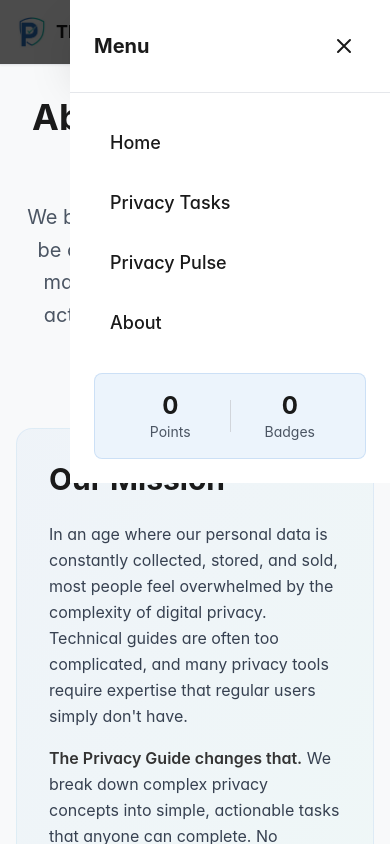
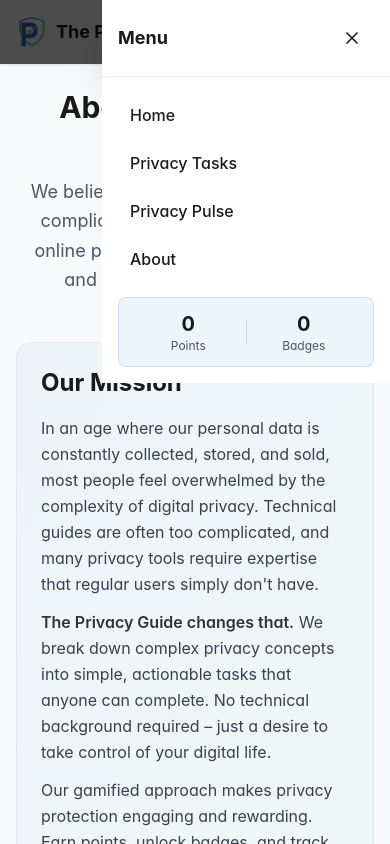
Before and after one commit to mcarlson501/theprivacy.guide, a Next.js app: page /about in a window 390 px wide. Both pictures are taken after a click on the button "Open menu". Shown: the top 844 px of the page. Built offline with nearby package versions, Linux system fonts and the light colour scheme.

Commit message:
Enhance layout and styling across multiple components for improved readability and user experience; adjust spacing, font sizes, and responsive design elements in AboutPage, Home, Header, MobileMenu, and TaskCard components.

```diff
--- a/app/about/page.js
+++ b/app/about/page.js
@@ -5,31 +5,31 @@ export const metadata = {
 
 export default function AboutPage() {
   return (
-    <div className="min-h-screen py-8 bg-calm-off-white dark:bg-dark-bg">
+    <div className="min-h-screen py-6 sm:py-8 bg-calm-off-white dark:bg-dark-bg">
       <div className="max-w-4xl mx-auto px-4 sm:px-6 lg:px-8">
         {/* Hero Section */}
-        <div className="text-center mb-16">
-          <h1 className="text-4xl lg:text-5xl font-bold text-charcoal-gray dark:text-dark-text mb-6">
+        <div className="text-center mb-12 sm:mb-16">
+          <h1 className="text-3xl sm:text-4xl lg:text-5xl font-bold text-charcoal-gray dark:text-dark-text mb-4 sm:mb-6">
             About The Privacy Guide
           </h1>
-          <p className="text-xl text-gray-600 dark:text-gray-300 leading-relaxed">
+          <p className="text-lg sm:text-xl text-gray-600 dark:text-gray-300 leading-relaxed px-2">
             We believe digital privacy shouldn't be complicated. Our mission is to make
             online privacy accessible, actionable, and empowering for everyone.
           </p>
         </div>
 
         {/* Mission Section */}
-        <section className="mb-16">
-          <div className="bg-gradient-to-br from-friendly-blue/5 to-success-teal/5 dark:from-friendly-blue/10 dark:to-success-teal/10 rounded-2xl p-8 border border-friendly-blue/10 dark:border-friendly-blue/20">
-            <h2 className="text-3xl font-bold text-charcoal-gray dark:text-dark-text mb-6">Our Mission</h2>
+        <section className="mb-12 sm:mb-16">
+          <div className="bg-gradient-to-br from-friendly-blue/5 to-success-teal/5 dark:from-friendly-blue/10 dark:to-success-teal/10 rounded-2xl p-6 sm:p-8 border border-friendly-blue/10 dark:border-friendly-blue/20">
+            <h2 className="text-2xl sm:text-3xl font-bold text-charcoal-gray dark:text-dark-text mb-4 sm:mb-6">Our Mission</h2>
             <div className="prose prose-lg max-w-none">
-              <p className="text-gray-700 dark:text-gray-300 leading-relaxed mb-4">
+              <p className="text-gray-700 dark:text-gray-300 leading-relaxed mb-3 sm:mb-4">
                 In an age where our personal data is constantly collected, stored, and sold,
                 most people feel overwhelmed by the complexity of digital privacy. Technical
                 guides are often too complicated, and many privacy tools require expertise
                 that regular users simply don't have.
               </p>
-              <p className="text-gray-700 dark:text-gray-300 leading-relaxed mb-4">
+              <p className="text-gray-700 dark:text-gray-300 leading-relaxed mb-3 sm:mb-4">
                 <strong>The Privacy Guide changes that.</strong> We break down complex privacy
                 concepts into simple, actionable tasks that anyone can complete. No technical
                 background required – just a desire to take control of your digital life.
@@ -44,9 +44,9 @@ export default function AboutPage() {
         </section>
 
         {/* Values Section */}
-        <section className="mb-16">
-          <h2 className="text-3xl font-bold text-charcoal-gray dark:text-dark-text mb-8 text-center">Our Core Values</h2>
-          <div className="grid md:grid-cols-2 gap-8">
+        <section className="mb-12 sm:mb-16">
+          <h2 className="text-2xl sm:text-3xl font-bold text-charcoal-gray dark:text-dark-text mb-6 sm:mb-8 text-center">Our Core Values</h2>
+          <div className="grid md:grid-cols-2 gap-6 sm:gap-8">
             <div className="card">
               <div className="flex items-center mb-4">
                 <div className="bg-friendly-blue/10 dark:bg-friendly-blue/20 w-12 h-12 rounded-full flex items-center justify-center mr-4">
--- a/components/Header.js
+++ b/components/Header.js
@@ -2,11 +2,16 @@
 
 import Link from 'next/link';
 import Image from 'next/image';
+import { useState, useEffect } from 'react';
 import { useProgress } from '../context/ProgressContext';
 import { getPrivacyLevel } from '../lib/levels';
 import MobileMenu from './MobileMenu';
 
 export default function Header() {
+  const [scrollY, setScrollY] = useState(0);
+  const [headerOffset, setHeaderOffset] = useState(0);
+  const [lastScrollY, setLastScrollY] = useState(0);
+
   const { score, badges, completedTasks } = useProgress();
 
   // Use the current actual task count
@@ -15,12 +20,59 @@ export default function Header() {
   const progressPercentage = totalTasks > 0 ? Math.round((completedTasks.length / totalTasks) * 100) : 0;
   const currentLevel = getPrivacyLevel(progressPercentage);
 
+  useEffect(() => {
+    const handleScroll = () => {
+      const currentScrollY = window.scrollY;
+      const scrollDifference = currentScrollY - lastScrollY;
+      const headerHeight = 80; // Approximate header height
+
+      if (currentScrollY <= 0) {
+        // At top of page, header fully visible
+        setHeaderOffset(0);
+      } else {
+        // Calculate new header offset based on scroll direction and momentum
+        let newOffset = headerOffset;
+
+        if (scrollDifference > 0) {
+          // Scrolling down - move header up (hide it)
+          newOffset = Math.min(headerHeight, headerOffset + scrollDifference * 0.8);
+        } else {
+          // Scrolling up - move header down (show it)
+          newOffset = Math.max(0, headerOffset + scrollDifference * 1.2);
+        }
+
+        setHeaderOffset(newOffset);
+      }
+
+      setScrollY(currentScrollY);
+      setLastScrollY(currentScrollY);
+    };
+
+    // Throttle the scroll event for smoother performance
+    let ticking = false;
+    const throttledScroll = () => {
+      if (!ticking) {
+        requestAnimationFrame(() => {
+          handleScroll();
+          ticking = false;
+        });
+        ticking = true;
+      }
+    };
+
+    window.addEventListener('scroll', throttledScroll, { passive: true });
+    return () => window.removeEventListener('scroll', throttledScroll);
+  }, [headerOffset, lastScrollY]);
+
   return (
-    <header className="sticky top-0 z-50 bg-white dark:bg-dark-bg shadow-sm border-b border-gray-200 dark:border-dark-border backdrop-blur-sm bg-white/95 dark:bg-dark-bg/95">
+    <header
+      className="sticky top-0 z-50 bg-white dark:bg-dark-bg shadow-sm border-b border-gray-200 dark:border-dark-border backdrop-blur-sm bg-white/95 dark:bg-dark-bg/95 transition-transform duration-200 ease-out"
+      style={{ transform: `translateY(-${headerOffset}px)` }}
+    >
       <div className="max-w-7xl mx-auto px-4 sm:px-6 lg:px-8">
-        <div className="flex justify-between items-center h-16">
+        <div className="flex justify-between items-center h-16 sm:h-18">
           {/* Logo and Navigation */}
-          <div className="flex items-center space-x-4 sm:space-x-8">
+          <div className="flex items-center space-x-3 sm:space-x-8">
             <Link href="/" className="flex items-center">
               <div className="flex items-center">
                 {/* Logo - Update the src to match your logo filename */}
@@ -34,7 +86,7 @@ export default function Header() {
                     priority
                   />
                 </div>
-                <span className="text-lg sm:text-xl font-bold text-charcoal-gray dark:text-dark-text">
+                <span className="text-lg sm:text-xl font-bold text-charcoal-gray dark:text-dark-text truncate">
                   The Privacy Guide
                 </span>
               </div>
--- a/components/MobileMenu.js
+++ b/components/MobileMenu.js
@@ -22,8 +22,8 @@ export default function MobileMenu() {
       {/* Mobile Menu Button */}
       <button
         onClick={toggleMenu}
-        className="md:hidden p-2 rounded-md text-charcoal-gray dark:text-dark-text hover:text-friendly-blue dark:hover:text-friendly-blue hover:bg-gray-50 dark:hover:bg-dark-surface transition-colors"
-        aria-label="Open menu"
+        className="md:hidden p-2 rounded-md text-charcoal-gray dark:text-dark-text hover:text-friendly-blue dark:hover:text-friendly-blue hover:bg-gray-50 dark:hover:bg-dark-surface transition-colors focus:outline-none focus:ring-2 focus:ring-friendly-blue/50"
+        aria-label={isOpen ? "Close menu" : "Open menu"}
       >
         {isOpen ? (
           <svg className="w-6 h-6" fill="none" stroke="currentColor" viewBox="0 0 24 24">
@@ -46,52 +46,52 @@ export default function MobileMenu() {
           />
 
           {/* Full Height Menu */}
-          <div className="fixed top-0 right-0 h-full w-80 max-w-[85vw] bg-white dark:bg-dark-bg shadow-2xl z-50 md:hidden">
+          <div className="fixed top-0 right-0 h-full w-72 max-w-[85vw] bg-white dark:bg-dark-bg shadow-2xl z-50 md:hidden">
             <div className="flex flex-col h-full bg-white dark:bg-dark-bg">
               {/* Header */}
-              <div className="flex justify-between items-center p-6 border-b border-gray-200 dark:border-dark-border bg-white dark:bg-dark-bg">
-                <h2 className="text-xl font-bold text-charcoal-gray dark:text-dark-text">Menu</h2>
+              <div className="flex justify-between items-center p-4 border-b border-gray-200 dark:border-dark-border bg-white dark:bg-dark-bg">
+                <h2 className="text-lg font-bold text-charcoal-gray dark:text-dark-text">Menu</h2>
                 <button
                   onClick={closeMenu}
-                  className="p-2 rounded-md text-charcoal-gray dark:text-dark-text hover:text-friendly-blue hover:bg-gray-100 dark:hover:bg-dark-surface transition-colors"
+                  className="p-1.5 rounded-md text-charcoal-gray dark:text-dark-text hover:text-friendly-blue hover:bg-gray-100 dark:hover:bg-dark-surface transition-colors"
                   aria-label="Close menu"
                 >
-                  <svg className="w-6 h-6" fill="none" stroke="currentColor" viewBox="0 0 24 24">
+                  <svg className="w-5 h-5" fill="none" stroke="currentColor" viewBox="0 0 24 24">
                     <path strokeLinecap="round" strokeLinejoin="round" strokeWidth={2} d="M6 18L18 6M6 6l12 12" />
                   </svg>
                 </button>
               </div>
 
               {/* Main Content - Tighter spacing */}
-              <div className="flex-1 p-6 flex flex-col bg-white dark:bg-dark-bg">
+              <div className="flex-1 p-4 flex flex-col bg-white dark:bg-dark-bg">
                 {/* Navigation Links - Closer together */}
                 <div className="flex-1 flex flex-col justify-center">
-                  <nav className="space-y-2">
+                  <nav className="space-y-1">
                     <Link
                       href="/"
                       onClick={closeMenu}
-                      className="flex items-center px-4 py-3 rounded-lg text-charcoal-gray dark:text-dark-text hover:bg-gray-50 dark:hover:bg-dark-surface hover:text-friendly-blue transition-colors text-lg font-medium"
+                      className="flex items-center px-3 py-2.5 rounded-lg text-charcoal-gray dark:text-dark-text hover:bg-gray-50 dark:hover:bg-dark-surface hover:text-friendly-blue transition-colors text-base font-medium"
                     >
                       Home
                     </Link>
                     <Link
                       href="/tasks"
                       onClick={closeMenu}
-                      className="flex items-center px-4 py-3 rounded-lg text-charcoal-gray dark:text-dark-text hover:bg-gray-50 dark:hover:bg-dark-surface hover:text-friendly-blue transition-colors text-lg font-medium"
+                      className="flex items-center px-3 py-2.5 rounded-lg text-charcoal-gray dark:text-dark-text hover:bg-gray-50 dark:hover:bg-dark-surface hover:text-friendly-blue transition-colors text-base font-medium"
                     >
                       Privacy Tasks
                     </Link>
                     <Link
                       href="/privacy-pulse"
                       onClick={closeMenu}
-                      className="flex items-center px-4 py-3 rounded-lg text-charcoal-gray dark:text-dark-text hover:bg-gray-50 dark:hover:bg-dark-surface hover:text-friendly-blue transition-colors text-lg font-medium"
+                      className="flex items-center px-3 py-2.5 rounded-lg text-charcoal-gray dark:text-dark-text hover:bg-gray-50 dark:hover:bg-dark-surface hover:text-friendly-blue transition-colors text-base font-medium"
                     >
                       Privacy Pulse
                     </Link>
                     <Link
                       href="/about"
                       onClick={closeMenu}
-                      className="flex items-center px-4 py-3 rounded-lg text-charcoal-gray dark:text-dark-text hover:bg-gray-50 dark:hover:bg-dark-surface hover:text-friendly-blue transition-colors text-lg font-medium"
+                      className="flex items-center px-3 py-2.5 rounded-lg text-charcoal-gray dark:text-dark-text hover:bg-gray-50 dark:hover:bg-dark-surface hover:text-friendly-blue transition-colors text-base font-medium"
                     >
                       About
                     </Link>
@@ -99,18 +99,18 @@ export default function MobileMenu() {
                 </div>
 
                 {/* Bottom Section - Stats only */}
-                <div className="mt-6">
+                <div className="mt-4">
                   {/* Quick Stats */}
-                  <div className="p-4 bg-friendly-blue/10 dark:bg-friendly-blue/20 rounded-lg border border-friendly-blue/20 dark:border-friendly-blue/30">
+                  <div className="p-3 bg-friendly-blue/10 dark:bg-friendly-blue/20 rounded-lg border border-friendly-blue/20 dark:border-friendly-blue/30">
                     <div className="flex items-center justify-between">
                       <div className="text-center flex-1">
-                        <div className="text-2xl font-bold text-charcoal-gray dark:text-dark-text">{score}</div>
-                        <div className="text-sm text-gray-600 dark:text-gray-300">Points</div>
+                        <div className="text-xl font-bold text-charcoal-gray dark:text-dark-text">{score}</div>
+                        <div className="text-xs text-gray-600 dark:text-gray-300">Points</div>
                       </div>
-                      <div className="w-px h-8 bg-gray-300 dark:bg-gray-600"></div>
+                      <div className="w-px h-6 bg-gray-300 dark:bg-gray-600"></div>
                       <div className="text-center flex-1">
-                        <div className="text-2xl font-bold text-charcoal-gray dark:text-dark-text">{badges.length}</div>
-                        <div className="text-sm text-gray-600 dark:text-gray-300">Badges</div>
+                        <div className="text-xl font-bold text-charcoal-gray dark:text-dark-text">{badges.length}</div>
+                        <div className="text-xs text-gray-600 dark:text-gray-300">Badges</div>
                       </div>
                     </div>
                   </div>
--- a/components/TaskCard.js
+++ b/components/TaskCard.js
@@ -27,7 +27,7 @@ export default function TaskCard({ task }) {
       <div className="flex justify-between items-start mb-3">
         <div className="flex-1">
           <div className="flex items-center gap-2 mb-2 flex-wrap">
-            <span className={`inline-flex items-center px-2.5 py-0.5 rounded-full text-xs font-medium border ${getCategoryColor(task.category)}`}>
+            <span className={`inline-flex items-center px-2 sm:px-2.5 py-0.5 rounded-full text-xs font-medium border ${getCategoryColor(task.category)}`}>
               {task.category}
             </span>
             {completed && (
```
Also changed, not shown: app/layout.js (+13 -18 lines), app/page.js (+20 -20 lines), app/tasks/TasksClient.js (+5 -5 lines).
